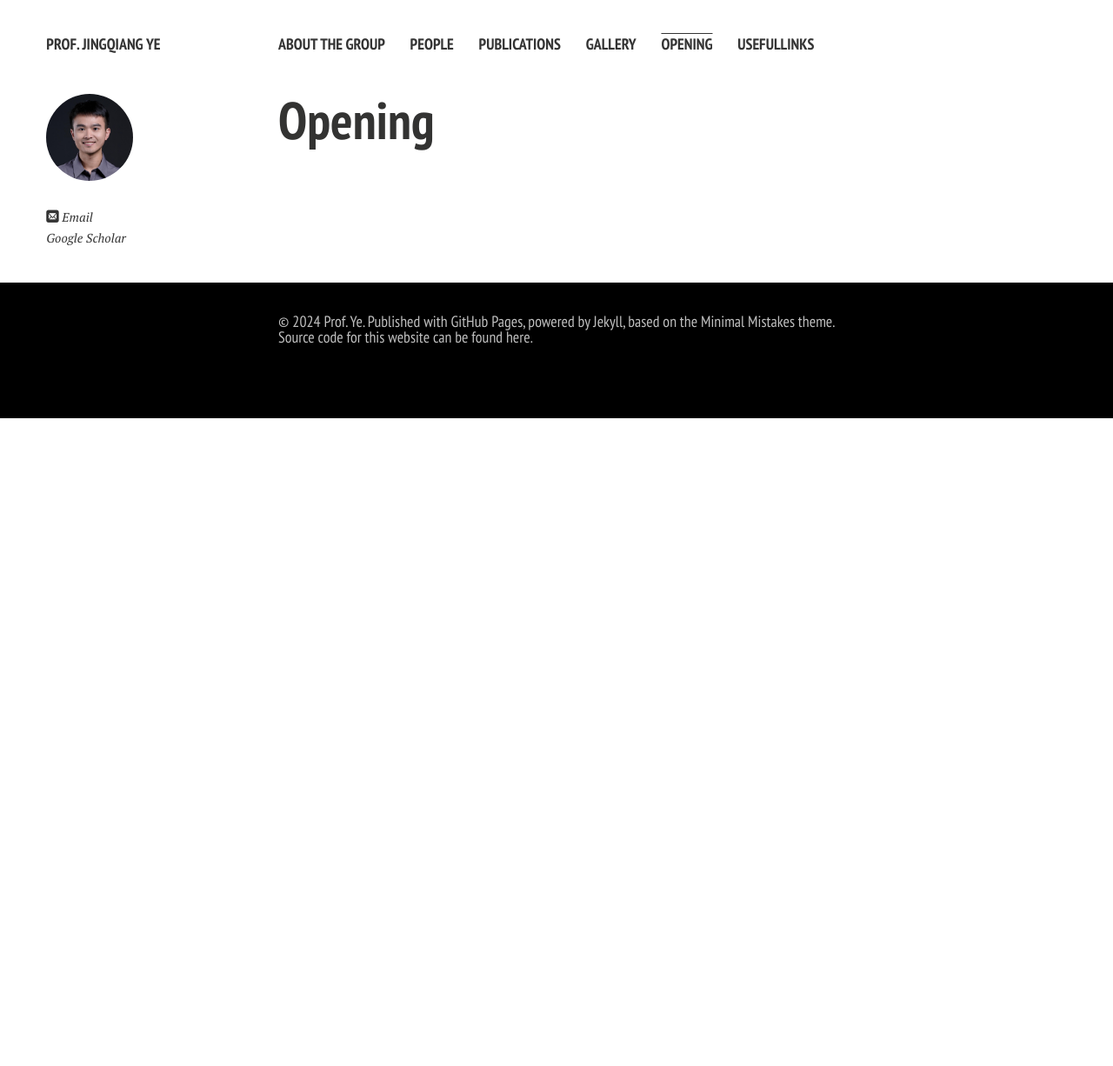
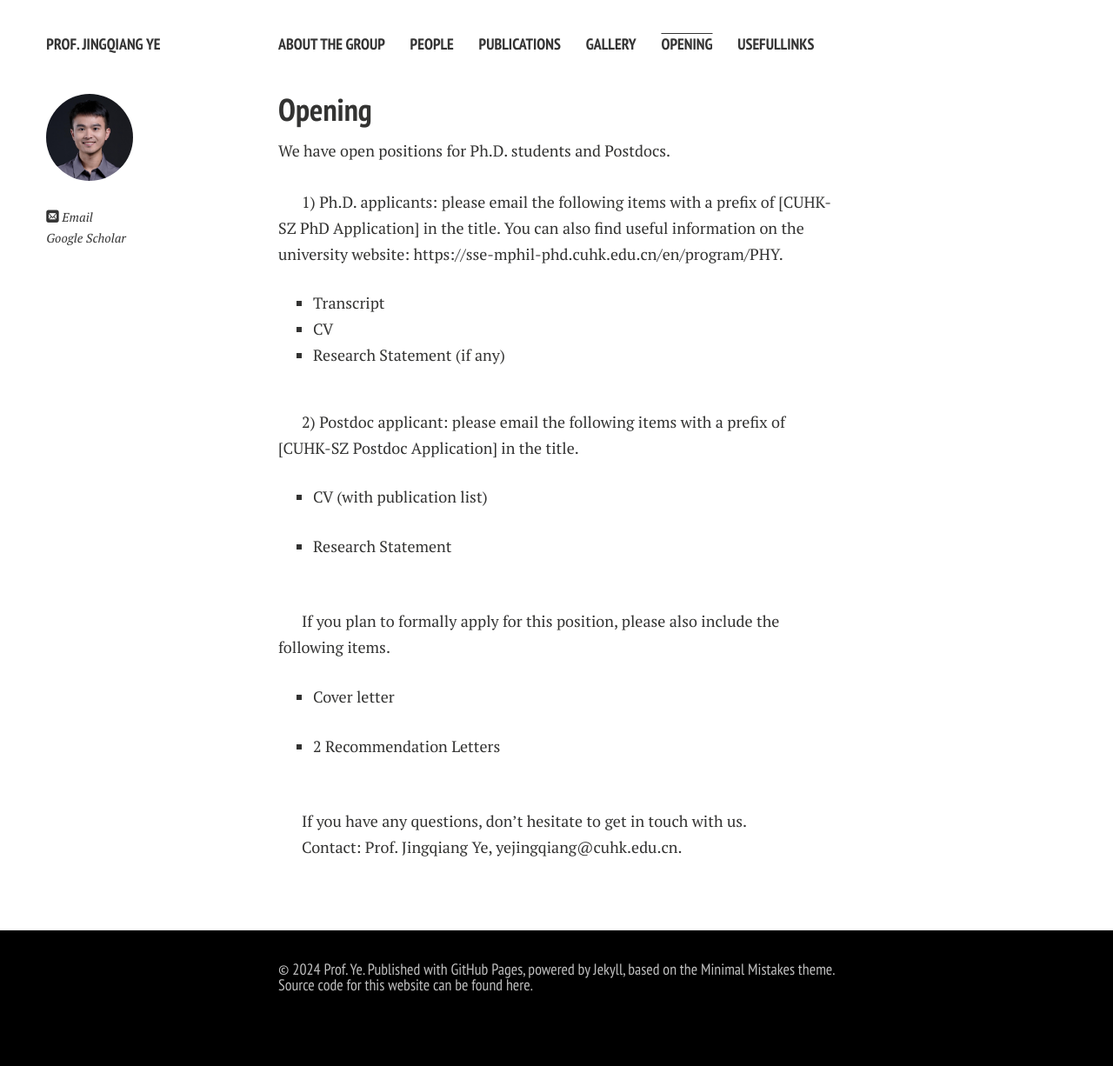
Before and after one commit to terteruu/terteruu.github.io, a Jekyll site: the page built from opening.md, in a window 1280 px wide. Shown: the whole page at 87% size. Built offline with Jekyll 4.4.1, drawn with Linux system fonts in a browser that asks for light colours; nearby versions of some CDN libraries; comment, search, counter and statistics services are not loaded; a style sheet for code colours, icons or effects is not loaded; before the commit the page ends 900 px from its top, so only the background shows below that.

Commit message:
Update opening.md

```diff
--- a/opening.md
+++ b/opening.md
@@ -4,4 +4,38 @@ permalink: /opening/index.html
 title: Opening
 ---
 
-# Opening
+## Opening
+
+We have open positions for Ph.D. students and Postdocs.
+
+<br>
+
+1) Ph.D. applicants: please email the following items with a prefix of [CUHK-SZ PhD Application] in the title. You can also find useful information on the university website: https://sse-mphil-phd.cuhk.edu.cn/en/program/PHY.
+
+- Transcript
+- CV
+- Research Statement (if any)
+
+<br>
+
+2) Postdoc applicant: please email the following items with a prefix of [CUHK-SZ Postdoc Application] in the title.
+
+- CV (with publication list)
+
+- Research Statement
+
+<br>
+
+If you plan to formally apply for this position, please also include the following items.
+
+- Cover letter
+
+- 2 Recommendation Letters
+
+<br>
+
+If you have any questions, don't hesitate to get in touch with us.
+
+
+
+Contact: Prof. Jingqiang Ye, yejingqiang@cuhk.edu.cn.
```
